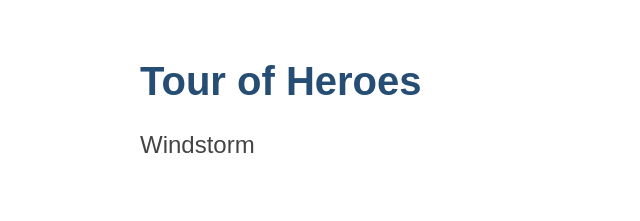
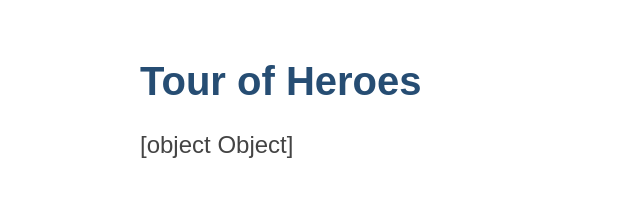
Before and after one commit to C00P3R14/ng-standalone-ToH, an Angular app: page / in a window 1280 px wide. Shown: the top 221 px of the page, without its empty margins (0-640 px from the left). Built offline with nearby package versions, Linux system fonts and the light colour scheme.

Commit message:
impl Hero interface

```diff
--- a/src/app/heroes/heroes.component.ts
+++ b/src/app/heroes/heroes.component.ts
@@ -1,4 +1,5 @@
 import { Component } from '@angular/core';
+import { Hero } from '../hero';
 
 @Component({
   selector: 'app-heroes',
@@ -8,5 +9,8 @@ import { Component } from '@angular/core';
   styleUrl: './heroes.component.css'
 })
 export class HeroesComponent {
-  hero = 'Windstorm'
+  hero:Hero = {
+    id:1,
+    name:'Windstorm'
+  }
 }
```
